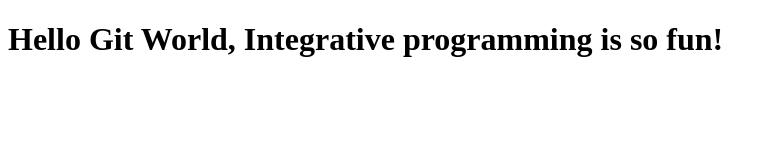
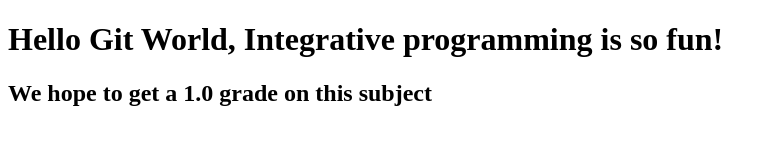
Before and after one commit to LupigBrianGabriel/Lupig-Saludes_Activity3, a plain HTML site: page index.html in a window 1280 px wide. Shown: the whole page, without its empty margins (0-776 px from the left). Drawn offline with Linux system fonts and the light colour scheme.

Commit message:
Update index.html

```diff
--- a/index.html
+++ b/index.html
@@ -5,5 +5,6 @@
 </head>
 <body>
    <h1>Hello Git World, Integrative programming is so fun!</h1>
+   <h2>We hope to get a 1.0 grade on this subject</h2>
 </body>
 </html>
```
